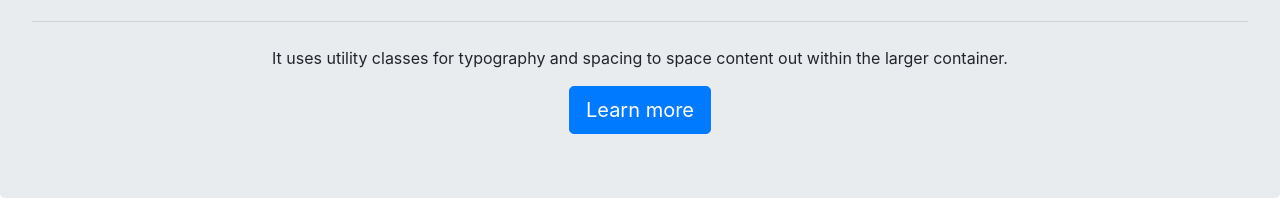
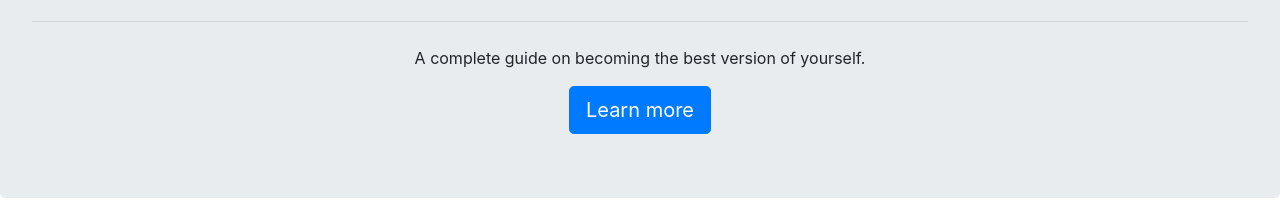
Before and after one commit to luisabelrobles/the66project, a plain HTML site: page program.html in a window 1280 px wide. Shown: the part 337-544 px from the top of the page. Drawn offline with nearby package versions, Linux system fonts and the light colour scheme.

Commit message:
inputed comments to highlight sections in all html files - main heading/navbar

```diff
--- a/program.html
+++ b/program.html
@@ -12,6 +12,7 @@
     <link rel="stylesheet" href="https://use.fontawesome.com/releases/v5.8.1/css/all.css" integrity="sha384-50oBUHEmvpQ+1lW4y57PTFmhCaXp0ML5d60M1M7uH2+nqUivzIebhndOJK28anvf" crossorigin="anonymous">
 </head>
 <body>
+<!----------------------****** NAVBAR ******----------------------------->
     <nav class="navbar navbar-expand-lg navbar-light bg-light">
         <a class="navbar-brand" href="#">
             <img src="images/logo-the66project-small.png" width="30" height="30" alt="">
@@ -36,11 +37,12 @@
             </ul>
         </div>
     </nav>
+<!----------------------****** MAIN HEADING ******----------------------------->
     <div class="jumbotron text-center">
         <img src="images/logo-the66project-big.png" class="img-fluid" alt="Responsive image">
         <p class="lead">Revolutionizing mental health awareness through exercise and nutrition.</p>
         <hr class="my-4">
-        <p>It uses utility classes for typography and spacing to space content out within the larger container.</p>
+        <p>A complete guide on becoming the best version of yourself.</p>
         <a class="btn btn-primary btn-lg" href="#" role="button">Learn more</a>
     </div>
 
--- a/style.css
+++ b/style.css
@@ -1,3 +1,4 @@
+
 /* ------- FOOTER ------- */
 .footer-info {
     background-color: #7A44AF;
```
Also changed, not shown: index.html (+4 -2 lines), nutrition.html (+3 -1 lines).
